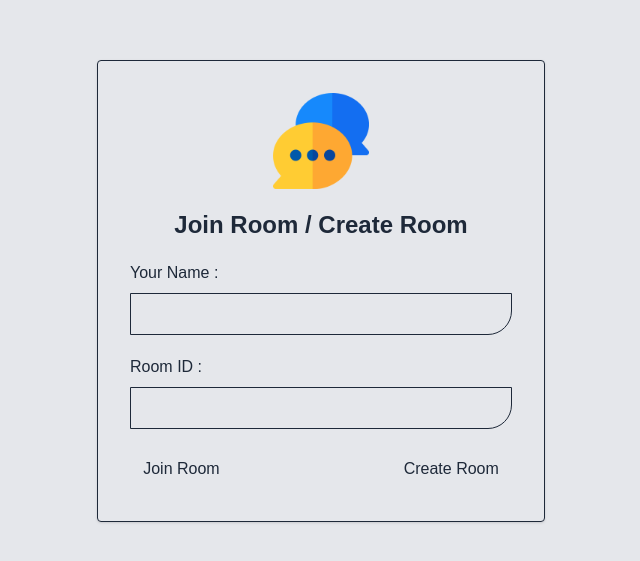
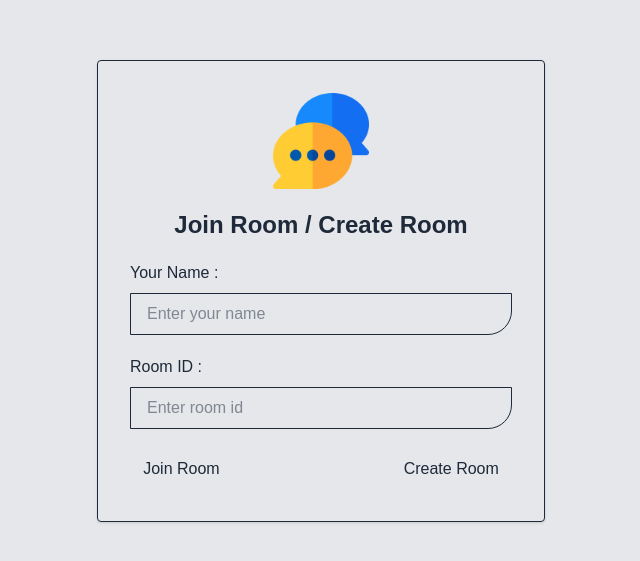
Before and after one commit to Adipatil7/Real_Time_Chat_App_Frontend, a Next.js app: page / in a window 1280 px wide. Shown: the part 109-670 px from the top of the page, without its empty margins (319-959 px from the left). Built offline with nearby package versions, Linux system fonts and the light colour scheme.

Commit message:
Created navigation between chat & home page

```diff
--- a/package.json
+++ b/package.json
@@ -10,6 +10,7 @@
   },
   "dependencies": {
     "@stomp/stompjs": "^7.1.1",
+    "axios": "^1.11.0",
     "next": "15.4.5",
     "react": "19.1.0",
     "react-dom": "19.1.0",
--- a/src/app/chat/page.jsx
+++ b/src/app/chat/page.jsx
@@ -2,6 +2,7 @@
 
 import { useRef, useState } from "react";
 import { MdAttachment, MdSend } from "react-icons/md";
+
 
 export default function Home() {
   const [messages, setMessages] = useState([
@@ -45,8 +46,8 @@ export default function Home() {
             <div className={`my-2 ${message.sender === currentUser ? "bg-cyan-500":"bg-purple-500"} rounded p-2 max-w-xs`}>
               <div className="flex flex-row">
                 <img
-                  className="h-10 w-10 gap-2"
-                  src={"https://avatar.iran.liara.run/public/48"}
+                  className="h-6 w-6 gap-3"
+                  src={"/images/person.avif"}
                   alt=""
                 />
                 <div className="flex flex-col gap-1">
--- a/src/app/layout.js
+++ b/src/app/layout.js
@@ -1,6 +1,7 @@
-import { Toaster } from 'react-hot-toast';
+import { Toaster } from "react-hot-toast";
 import { Geist, Geist_Mono } from "next/font/google";
 import "./globals.css";
+import { ChatProvider } from "@/context/ChatContext";
 
 const geistSans = Geist({
   variable: "--font-geist-sans",
@@ -20,9 +21,11 @@ export const metadata = {
 export default function RootLayout({ children }) {
   return (
     <html lang="en" className="dark">
-      <body className = "h-screen bg-gray-200 text-gray-800 dark:bg-gray-950 dark:text-gray-50" >
-        {children}
-        <Toaster position="top-right" />
+      <body className="h-screen bg-gray-200 text-gray-800 dark:bg-gray-950 dark:text-gray-50">
+        <ChatProvider>
+          {children}
+          <Toaster position="top-center" />
+        </ChatProvider>
       </body>
     </html>
   );
--- a/src/components/JoinCreateChat.jsx
+++ b/src/components/JoinCreateChat.jsx
@@ -1,35 +1,129 @@
-import React from 'react'
-import Image from 'next/image';
+"use client";
+
+import React, { useState } from "react";
+import Image from "next/image";
+import toast from "react-hot-toast";
+import { createRooms } from "@/services/RoomService";
+import useChatContext from "@/context/ChatContext";
+import { useRouter } from "next/navigation";
+
 const JoinCreateChat = () => {
+  const [detail, setDetail] = useState({
+    roomId: "",
+    userName: "",
+  });
+
+const {roomId , userName , connected ,setRoomId , setCurrentUser , setConnected} = useChatContext();
+const router = useRouter();
+
+  function handleFormInputChange(event) {
+    setDetail({
+      ...detail,
+      [event.target.name]: event.target.value,
+    });
+  }
+
+  function validateForm() {
+    if (detail.roomId === "" || detail.userName === "") {
+      toast.error("Invalid input !!");
+      return false;
+    }
+    return true;
+  }
+
+  function joinChat() {
+    if (validateForm()) {
+      // API call to join the chat room
+    }
+  }
+
+  async function createRoom() {
+    if (validateForm()) {
+      // API call to create the room
+      try{
+        const response = await createRooms(detail.roomId)
+        console.log(response)
+        toast.success("Room created Successfully !!");
+
+        setCurrentUser(detail.userName);
+        setRoomId(response.roomId);
+        setConnected(true);
+
+        router.push('/chat');
+
+      }catch (e) {
+        console.log(e)
+        if(e.status == 400){
+            toast.error("Room already exists !!");
+        }else{
+            toast.error("Error creating room !!");
+        }
+      }
+    }
+  }
+
   return (
-    <div className="min-h-screen flex items-center justify-center" >
-        <div className="p-8 dark:border-gray-700 border w-full flex flex-col gap-5 max-w-md rounded dark:bg-gray-900 shadow" >
-
+    <div className="min-h-screen flex items-center justify-center">
+      <div className="p-8 dark:border-gray-700 border w-full flex flex-col gap-5 max-w-md rounded dark:bg-gray-900 shadow">
         <div>
-                <img src="/images/chat.png" alt="" className='w-24 mx-auto' />
+          <img src="/images/chat.png" alt="" className="w-24 mx-auto" />
         </div>
 
-           <h1 className="text-2xl font-semibold text-center mb6" >Join Room / Create Room</h1>
+        <h1 className="text-2xl font-semibold text-center mb6">
+          Join Room / Create Room
+        </h1>
         {/* name div */}
         <div>
-                <label htmlFor="name" className="block font-medium mb-2" >Your Name : </label>
-                <input type="text" id='name' className='w-full dark:bg-gray-600 px-4 py-2 border dark:border-gray-600 rounded-br-3xl focus:outline-none focus:ring-2 focus:ring-blue-500' />
+          <label htmlFor="name" className="block font-medium mb-2">
+            Your Name :{" "}
+          </label>
+          <input
+            onChange={handleFormInputChange}
+            value={detail.userName}
+            name="userName"
+            type="text"
+            id="name"
+            placeholder="Enter your name"
+            className="w-full dark:bg-gray-600 px-4 py-2 border dark:border-gray-600 rounded-br-3xl focus:outline-none focus:ring-2 focus:ring-blue-500"
+          />
         </div>
 
         {/* room id div */}
         <div>
-                <label htmlFor="name" className="block font-medium mb-2" >Room ID : </label>
-                <input type="text" id='name' className='w-full dark:bg-gray-600 px-4 py-2 border dark:border-gray-600 rounded-br-3xl focus:outline-none focus:ring-2 focus:ring-blue-500' />
+          <label htmlFor="name" className="block font-medium mb-2">
+            Room ID :{" "}
+          </label>
+          <input
+            type="text"
+            id="name"
+            onChange={handleFormInputChange}
+            value={detail.roomId}
+            name="roomId"
+            placeholder="Enter room id"
+            className="w-full dark:bg-gray-600 px-4 py-2 border dark:border-gray-600 rounded-br-3xl focus:outline-none focus:ring-2 focus:ring-blue-500"
+          />
         </div>
 
         {/* button */}
-            <div className='flex justify-center' >
-                <button className='px-3 py-2 dark:bg-blue-500 hover:dark:bg-blue-800 rounded-full mr-20' > Join Room </button>
-                <button className='px-3 py-2 dark:bg-orange-500 hover:dark:bg-orange-800 rounded-full ml-20' > Create Room </button>
+        <div className="flex justify-center">
+          <button
+            onClick={joinChat}
+            className="px-3 py-2 dark:bg-blue-500 hover:dark:bg-blue-800 rounded-full mr-20"
+          >
+            {" "}
+            Join Room{" "}
+          </button>
+          <button
+            onClick={createRoom}
+            className="px-3 py-2 dark:bg-orange-500 hover:dark:bg-orange-800 rounded-full ml-20"
+          >
+            {" "}
+            Create Room{" "}
+          </button>
         </div>
       </div>
     </div>
-  )
+  );
 };
 
-export default JoinCreateChat
+export default JoinCreateChat;
--- /dev/null
+++ b/src/config/AxiosHelper.jsx
@@ -0,0 +1,7 @@
+import axios from 'axios';
+
+export const baseURL = 'http://localhost:8080';
+
+export const httpClient = axios.create({
+    baseURL: baseURL,
+});
--- /dev/null
+++ b/src/context/ChatContext.js
@@ -0,0 +1,19 @@
+"use client"
+import { createContext, useState, useContext } from 'react';
+
+const ChatContext = createContext();
+
+export const ChatProvider = ({children}) => {
+
+    const [roomId , setRoomId] = useState("");
+    const [currentUser , setCurrentUser] = useState("");
+    const [connected , setConnected] = useState(false);
+    return (
+        <ChatContext.Provider value={{roomId,currentUser,connected,setRoomId,setCurrentUser,setConnected}} >
+            {children}
+        </ChatContext.Provider>
+    );
+};
+
+const useChatContext = () => useContext(ChatContext);
+export default useChatContext;
--- /dev/null
+++ b/src/services/RoomService.js
@@ -0,0 +1,11 @@
+import { httpClient } from "@/config/AxiosHelper"
+
+export const createRooms=async(roomDetail)=>{
+    const response = await httpClient.post(`/api/v1/rooms`,roomDetail , {
+        headers: {
+            "Content-Type": "text/plain",
+        },
+    })
+    return response.data;
+
+}
```
Also changed, not shown: public/images/person.avif (added), 1 other file (tests, documents, lock files or other folders). Lines whose indentation alone changed are shown as unchanged.
